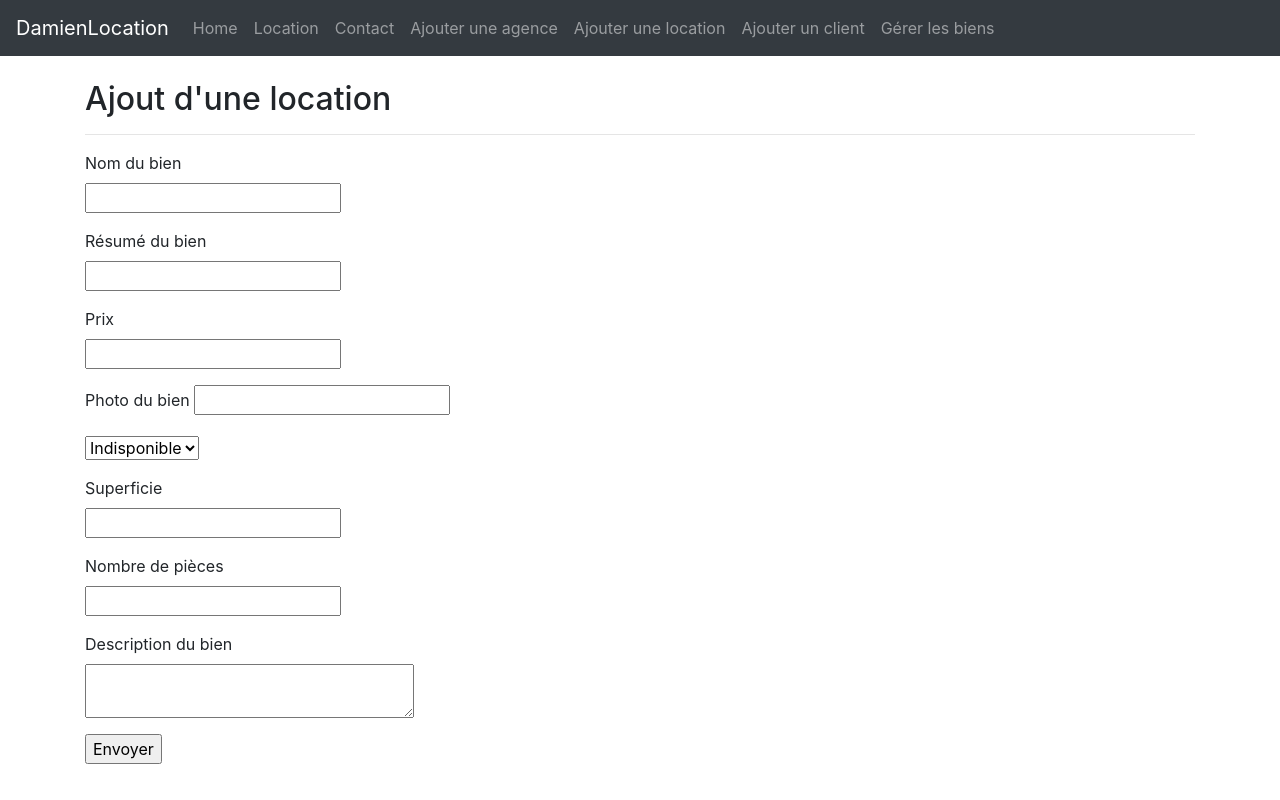
After one commit to Vashthestupid/Groupe_6, a PHP site: page /projetImmo/src/views/update.php in a window 1280 px wide. The commit adds this page. Run offline with PHP 8.4, Linux system fonts and the light colour scheme; tables that the repository leaves empty or names only in its code hold one stand-in row (values such as "Sample post").

Commit message:
exo terminé à 50%

```diff
--- a/PHP/projetImmo/index.php
+++ b/PHP/projetImmo/index.php
@@ -29,6 +29,12 @@ head();
             <li class="nav-item ">
                 <a class="nav-link" href="src/views/ajoutLocation.php">Ajouter une location</a>
             </li>
+            <li class="nav-item ">
+                <a class="nav-link" href="src/views/ajoutClient.php">Ajouter un client</a>
+            </li>
+            <li class="nav-item ">
+                <a class="nav-link" href="src/views/gérer_les_biens.php">Gérer les biens</a>
+            </li>
         </ul>
     </div>
 </nav>
--- a/PHP/projetImmo/src/views/contact.php
+++ b/PHP/projetImmo/src/views/contact.php
@@ -81,6 +81,12 @@ if($nb->nb == 0){
             <li class="nav-item ">
                 <a class="nav-link" href="ajoutLocation.php">Ajouter une location</a>
             </li>
+            <li class="nav-item ">
+                <a class="nav-link" href="ajoutClient.php">Ajouter un client</a>
+            </li>
+            <li class="nav-item ">
+                <a class="nav-link" href="gerer_les_biens">Gérer les biens</a>
+            </li>
         </ul>
     </div>
 </nav>
--- a/PHP/projetImmo/src/views/detail.php
+++ b/PHP/projetImmo/src/views/detail.php
@@ -50,6 +50,12 @@ while($data = $reqDetail->fetchObject()){
             <li class="nav-item ">
                 <a class="nav-link" href="ajoutLocation.php">Ajouter une location</a>
             </li>
+            <li class="nav-item ">
+                <a class="nav-link" href="ajoutClient.php">Ajouter un client</a>
+            </li>
+            <li class="nav-item ">
+                <a class="nav-link" href="gerer_les_biens">Gérer les biens</a>
+            </li>
         </ul>
     </div>
 </nav>
--- /dev/null
+++ b/PHP/projetImmo/src/views/update.php
@@ -0,0 +1,140 @@
+<?php
+include '../views/elements/header.php';
+include '../views/elements/footer.php';
+include '../config/config.php';
+include '../models/connect.php';
+
+head();
+
+$db = connection();
+
+if(isset($_POST['name']) && isset($_POST['resume']) && isset($_POST['price']) && isset($_POST['img']) && isset($_POST['status']) && isset($_POST['superficie']) && isset($_POST['nbrePiece']) && isset($_POST['desc'])){
+    $nom = htmlspecialchars(trim($_POST['name']));
+    $resume = htmlspecialchars(trim($_POST['resume']));
+    $price = intval($_POST['name']);
+    $img = htmlspecialchars(trim($_POST['img']));
+    $status = intval($_POST['status']);
+    $superficie = htmlspecialchars(trim($_POST['superficie']));
+    $nbPiece = htmlspecialchars(trim($_POST['nbrePiece']));
+    $description = htmlspecialchars(trim($_POST['desc']));
+    $id = $_GET['id'];
+}
+
+// On modifie d'abord le detail
+
+$modifDetail = "UPDATE detail
+                SET detail.Superficiecdetail = :superficie,
+                detail.nbPiecedetail = :nbPiece,
+                detail.descdetail = :description
+                WHERE detail.iddetail = :id";
+$reqModifDetail = $db->prepare($modifDetail);
+$reqModifDetail->bindParam(':superficie', $superficie);
+$reqModifDetail->bindParam(':nbPiece', $nbPiece);
+$reqModifDetail->bindParam(':description', $description);
+$reqModifDetail->bindParam(':id', $id);
+$reqModifDetail->execute();
+
+$lastModifIdDetail = $db->lastInsertId();
+
+// Puis la location
+
+$modifLocation = "  UPDATE location
+                    SET location.titreLocation = :nom,
+                    location.resumeLocation = :resume,
+                    location.prixLocation = :prix,
+                    location.imageLocation = :img,
+                    location.statusLocation = :status,
+                    location.dateCreaLocation = NOW(),
+                    location.dateModifLocation = NOW(),
+                    location.detail_iddetail = $lastModifIdDetail
+                    WHERE location.idlocation = :idLoc";
+$reqModifLocation = $db->prepare($modifLocation);
+$reqModifLocation->bindParam(':nom', $nom);
+$reqModifLocation->bindParam(':resume', $resume);
+$reqModifLocation->bindParam(':prix', $price);
+$reqModifLocation->bindParam(':img', $img);
+$reqModifLocation->bindParam(':status', $status);
+$reqModifLocation->bindParam(':idLoc', $id);
+$reqModifLocation->execute();
+
+
+
+
+
+?>
+<nav class="navbar navbar-expand-lg navbar-dark bg-dark">
+    <a class="navbar-brand" href="/">DamienLocation</a>
+    <button class="navbar-toggler" type="button" data-toggle="collapse" data-target="#navbarNav" aria-controls="navbarNav" aria-expanded="false" aria-label="Toggle navigation">
+        <span class="navbar-toggler-icon"></span>
+    </button>
+    <div class="collapse navbar-collapse" id="navbarNav">
+        <ul class="navbar-nav">
+            <li class="nav-item">
+                <a class="nav-link" href="../../index.php">Home</a>
+            </li>
+            <li class="nav-item">
+                <a class="nav-link" href="location.php">Location</a>
+            </li>
+            <li class="nav-item">
+                <a class="nav-link" href="contact.php">Contact</a>
+            </li>
+            <li class="nav-item">
+                <a class="nav-link" href="ajoutAgence.php">Ajouter une agence</a>
+            </li>
+            <li class="nav-item">
+                <a class="nav-link" href="ajoutLocation.php">Ajouter une location</a>
+            </li>
+            <li class="nav-item ">
+                <a class="nav-link" href="ajoutClient.php">Ajouter un client</a>
+            </li>
+            <li class="nav-item ">
+                <a class="nav-link" href="gerer_les_biens.php">Gérer les biens</a>
+            </li>
+        </ul>
+    </div>
+</nav>
+
+<div class="container">
+    <br>
+
+    <h2>Ajout d'une location</h2>
+    <hr>
+    <form method="post" action="update.php">
+        <div class="form-group">
+            <label for="nom">Nom du bien</label>
+            <input type="text" class="form-inline" name="name" id="nom">
+        </div>
+        <div class="form-group">
+            <label for="resumé">Résumé du bien</label>
+            <input type="text" class="form-inline" name="resume" id="resumé">
+        </div>
+        <div class="form-group">
+            <label for="prix">Prix</label>
+            <input type="number" class="form-inline" name="price" id="prix">
+        </div>
+        <div class="form-group">
+            <label for="image">Photo du bien</label>
+            <input type="text" class="form_inline" name="img" id="image">
+        </div>
+        <div class="form-group">
+            <select name="status" >Disponibilité
+                <option value="0">Indisponible</option>
+                <option value="1">Disponible</option>
+            </select>
+        </div>
+        <div class="form-group">
+            <label for="mesure">Superficie</label>
+            <input type="number" class="form-inline" name="superficie" id="mesure">
+        </div>
+        <div class="form-group">
+            <label for="nbrePieces">Nombre de pièces</label>
+            <input type="number" class="form-inline" name="nbrePiece" id="nbrePieces">
+        </div>
+        <div class="form-group">
+            <label for="description">Description du bien</label>
+            <textarea name="desc" class="form-inline" id="description" cols="30" rows="2"></textarea>
+        </div>
+
+        <input type="submit" value="Envoyer">
+    </form>
+</div>
```
Also changed, not shown: PHP/projetImmo/projetImmo.sql (+12 -9 lines), PHP/projetImmo/src/views/ajoutAgence.php (+71 -12 lines), PHP/projetImmo/src/views/ajoutClient.php (added, +155 -0 lines), PHP/projetImmo/src/views/ajoutLocation.php (+16 -4 lines), PHP/projetImmo/src/views/gerer_les_biens.php (added, +110 -0 lines), PHP/projetImmo/src/views/location.php (+10 -5 lines), PHP/projetImmo/public/img/Dracula.jpg (added), 1 other file.
